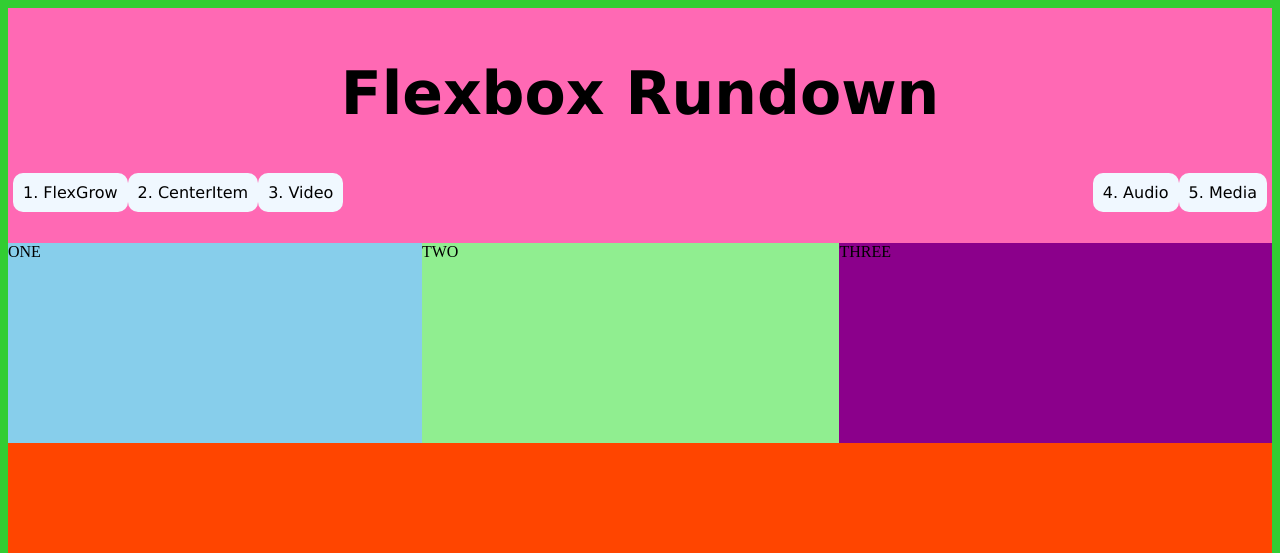
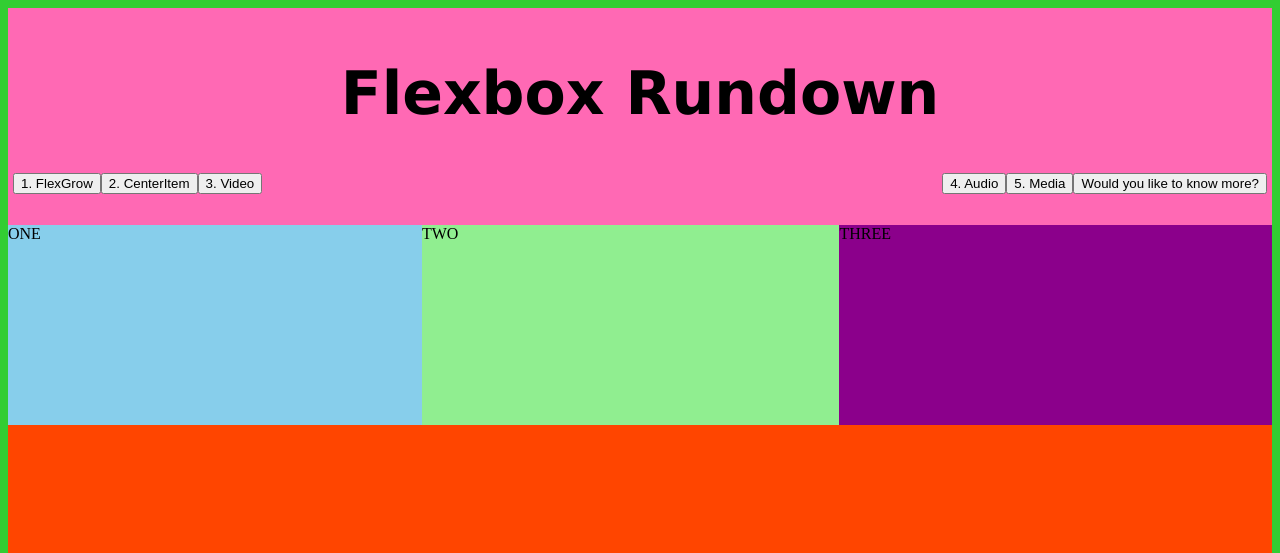
Before and after one commit to ellasophi4/flexbox-rundown, a plain HTML site: page worksheet4 (1)/index.html in a window 1280 px wide. Shown: the top 553 px of the page. Drawn offline with Linux system fonts and the light colour scheme.

Commit message:
Update index.html

```diff
--- a/worksheet4 (1)/index.html
+++ b/worksheet4 (1)/index.html
@@ -18,11 +18,13 @@
            <h1>Flexbox Rundown</h1>
            <ul>
             <div class="container-navigation">
-            <li>1. FlexGrow</li>
-            <li>2. CenterItem</li>
-            <li>3. Video</li>
-            <li class="push">4. Audio</li>
-            <li>5. Media</li>
+            <button>1. FlexGrow</button>
+            <button>2. CenterItem</button>
+            <button>3. Video</button>
+            <button class="push">4. Audio</button>
+            <button>5. Media</button>
+            <a href="button.html" target="blank"><button>Would you like to know more?
+            </button></a>
             </div>
            </ul>
 
@@ -97,5 +99,6 @@
 
 
         </main>
+
 </body>
 </html>
```
